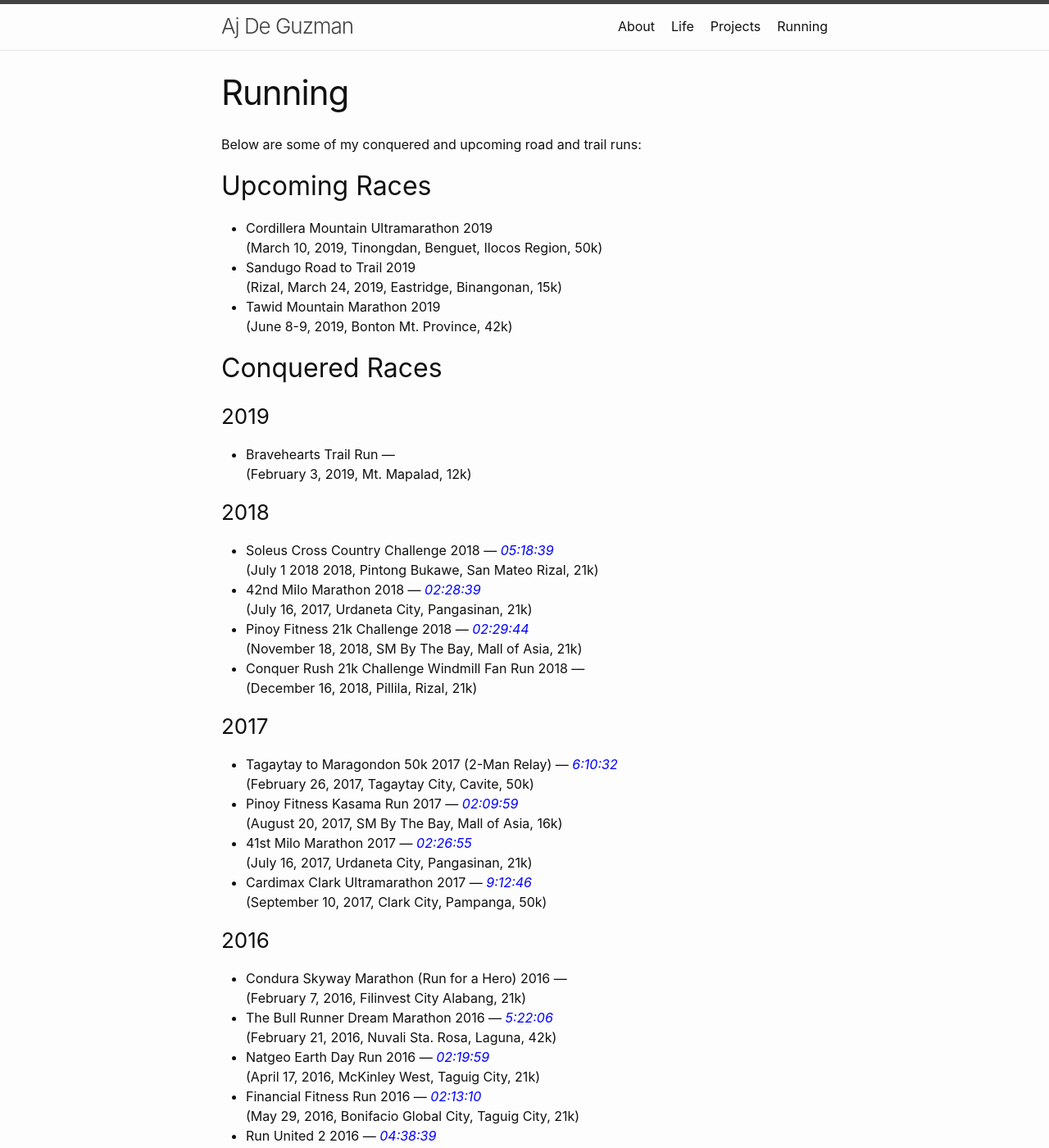
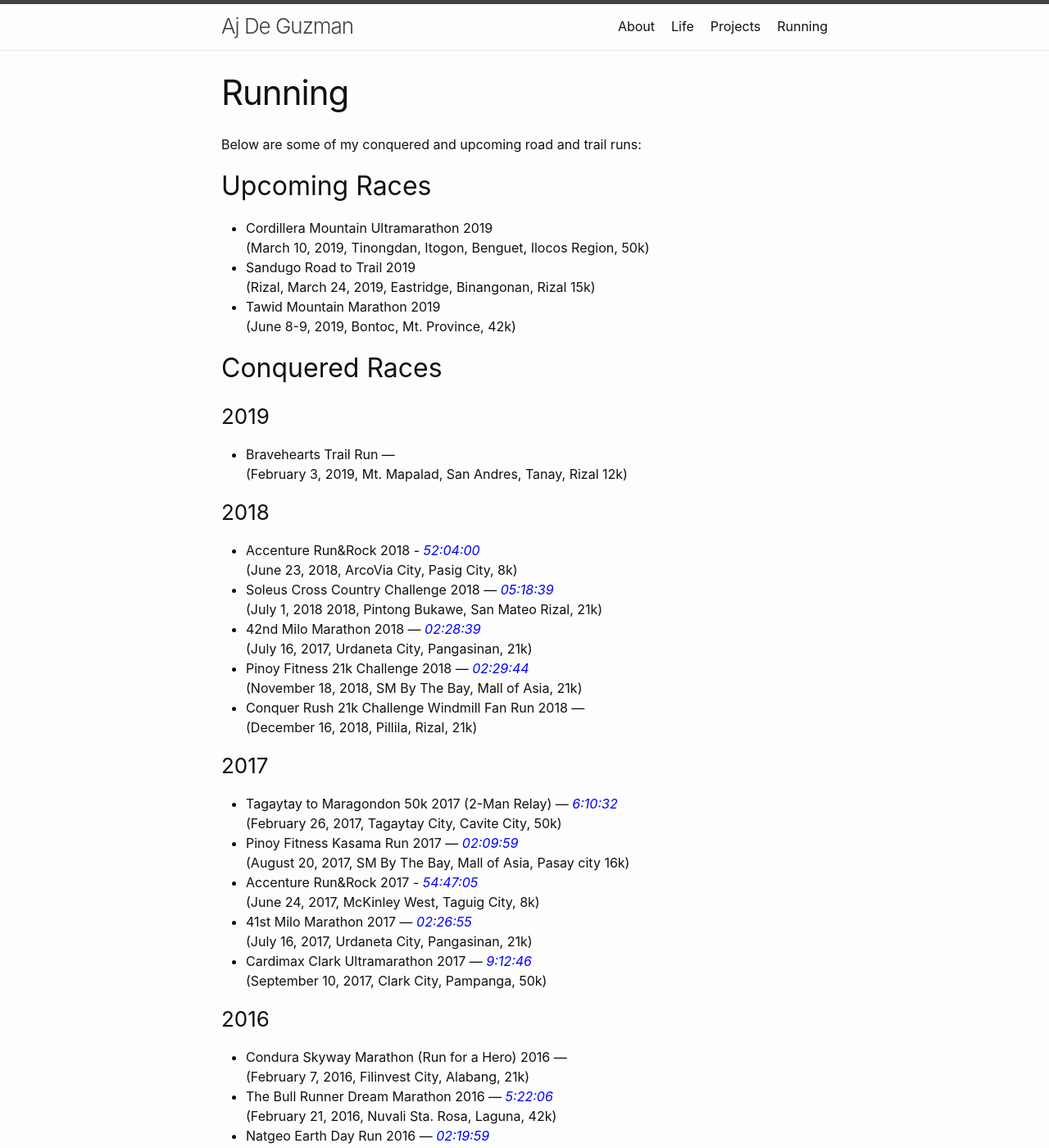
Before and after one commit to ajdeguzman/ajdeguzman.github.io, a Jekyll site: the page built from running.md, in a window 1280 px wide and 1400 px high. Shown: the whole window at 82% size. Built offline with Jekyll 4.4.1, drawn with Linux system fonts in a browser that asks for light colours.

Commit message:
Added ACN Run and Rock

```diff
--- a/running.md
+++ b/running.md
@@ -8,21 +8,23 @@ Below are some of my conquered and upcoming road and trail runs:
 
 ## Upcoming Races
 - Cordillera Mountain Ultramarathon 2019
-<br> (March 10, 2019, Tinongdan, Benguet, Ilocos Region, 50k)
+<br> (March 10, 2019, Tinongdan, Itogon, Benguet, Ilocos Region, 50k)
 - Sandugo Road to Trail 2019
-<br> (Rizal, March 24, 2019, Eastridge, Binangonan, 15k)
+<br> (Rizal, March 24, 2019, Eastridge, Binangonan, Rizal 15k)
 - Tawid Mountain Marathon 2019
-<br> (June 8-9, 2019, Bonton Mt. Province, 42k)
+<br> (June 8-9, 2019, Bontoc, Mt. Province, 42k)
 
 ## Conquered Races
 
 ### 2019
 - Bravehearts Trail Run —
-<br> (February 3, 2019, Mt. Mapalad, 12k)
+<br> (February 3, 2019, Mt. Mapalad, San Andres, Tanay, Rizal 12k)
 
 ### 2018
+- Accenture Run&Rock 2018 - *52:04:00*{: style="color: blue"}
+<br> (June 23, 2018, ArcoVia City, Pasig City, 8k)
 - Soleus Cross Country Challenge 2018 — *05:18:39*{: style="color: blue"}
-<br> (July 1 2018 2018, Pintong Bukawe, San Mateo Rizal, 21k)
+<br> (July 1, 2018 2018, Pintong Bukawe, San Mateo Rizal, 21k)
 - 42nd Milo Marathon 2018 — *02:28:39*{: style="color: blue"}
 <br> (July 16, 2017, Urdaneta City, Pangasinan, 21k)
 - Pinoy Fitness 21k Challenge 2018 — *02:29:44*{: style="color: blue"}
@@ -32,9 +34,11 @@ Below are some of my conquered and upcoming road and trail runs:
 
 ### 2017
 - Tagaytay to Maragondon 50k 2017 (2-Man Relay)  — *6:10:32*{: style="color: blue"}
-<br> (February 26, 2017, Tagaytay City, Cavite, 50k)
+<br> (February 26, 2017, Tagaytay City, Cavite City, 50k)
 - Pinoy Fitness Kasama Run 2017 — *02:09:59*{: style="color: blue"}
-<br> (August 20, 2017, SM By The Bay, Mall of Asia, 16k)
+<br> (August 20, 2017, SM By The Bay, Mall of Asia, Pasay city 16k)
+- Accenture Run&Rock 2017 - *54:47:05*{: style="color: blue"}
+<br> (June 24, 2017, McKinley West, Taguig City, 8k)
 - 41st Milo Marathon 2017 — *02:26:55*{: style="color: blue"}
 <br> (July 16, 2017, Urdaneta City, Pangasinan, 21k)
 - Cardimax Clark Ultramarathon 2017 — *9:12:46*{: style="color: blue"}
@@ -42,7 +46,7 @@ Below are some of my conquered and upcoming road and trail runs:
 
 ### 2016
 - Condura Skyway Marathon (Run for a Hero) 2016 —
-<br> (February 7, 2016, Filinvest City Alabang, 21k)
+<br> (February 7, 2016, Filinvest City, Alabang, 21k)
 - The Bull Runner Dream Marathon 2016 — *5:22:06*{: style="color: blue"}
 <br> (February 21, 2016, Nuvali Sta. Rosa, Laguna, 42k)
 - Natgeo Earth Day Run 2016 — *02:19:59*{: style="color: blue"}
```
